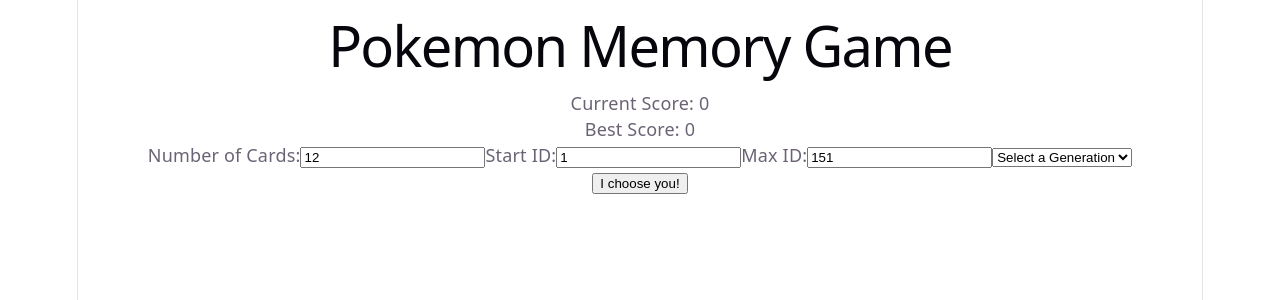
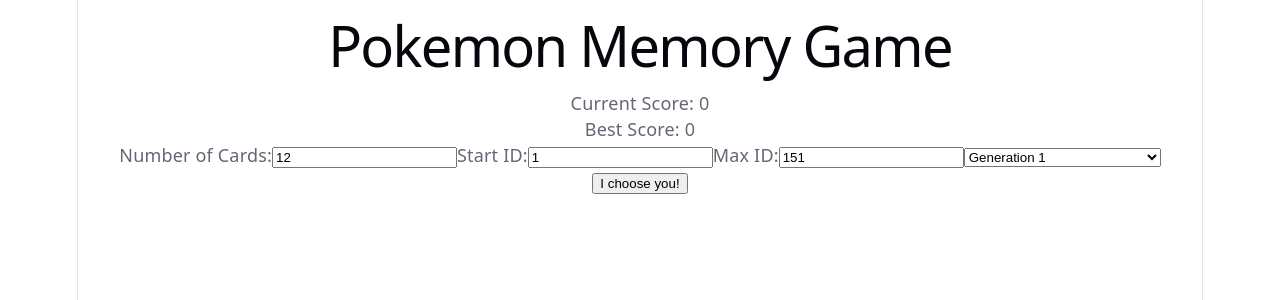
Before and after one commit to 1nf1n1t3f1r3/odin_memory, a React (Vite) app: page / in a window 1280 px wide. Shown: the top 300 px of the page. Built offline with nearby package versions, Linux system fonts and the light colour scheme.

Commit message:
Added Victory Screen

```diff
--- a/src/App.jsx
+++ b/src/App.jsx
@@ -12,6 +12,8 @@
   const [minRange, setMinRange] = useState(1);
   const [maxRange, setMaxRange] = useState(151);
 
+  const [numToWin, setNumToWin] = useState(0);
+
   // Data Holder for Pokemon Generations
   const generations = [
     { name: "All Generations", min: 1, max: 493 },
@@ -19,6 +21,11 @@
     { name: "Generation 2", min: 152, max: 251 },
     { name: "Generation 3", min: 252, max: 386 },
   ];
+
+  //    Helper to see if we have a Generation selected or not
+  const currentGenIndex = generations.findIndex(
+    (gen) => gen.min === minRange && gen.max === maxRange,
+  );
 
   // Input Logic for selecting a Generation via the Generation Dropdown
   const handleGenChange = (e) => {
@@ -61,12 +68,25 @@
       if (newScore > highScore) {
         setHighScore(newScore);
       }
-      //   if newScore == 12... Win
+      //   if (newScore === numToWin) {
+      //     {
+      //       score === numToWin && numToWin > 0 && (
+      //         <div className="victory-message">
+      //           <h2>🎉 Victory! You caught all {numToWin} Pokemon! 🎉</h2>
+      //         </div>
+      //       );
+      //     }
+      //   }
     }
   };
 
   //   Start the Game. Create an Array via Promises and Populate the List
   const fetchPokemon = async () => {
+    // Lock in the Victory Number when we start the game, reset the score and the clicked IDs array for a clean slate
+    setNumToWin(numToFetch);
+    setScore(0);
+    setClickedIds([]);
+
     // 1. Create an array of IDs [1, 2, ..., 12]
     const ids = getUniqueRandomIds(numToFetch, minRange, maxRange);
 
@@ -122,8 +142,11 @@
             onChange={(e) => setMaxRange(parseInt(e.target.value))}
           />
         </label>
-        <select onChange={handleGenChange}>
-          <option value="">Select a Generation</option>
+        <select
+          value={currentGenIndex !== -1 ? currentGenIndex : ""}
+          onChange={handleGenChange}
+        >
+          <option value="">Custom / Select a Generation</option>
           {generations.map((gen, index) => (
             <option key={gen.name} value={index}>
               {gen.name}
@@ -134,6 +157,12 @@
       <div className="startButton">
         <button onClick={fetchPokemon}>I choose you!</button>
       </div>
+
+      {score === numToWin && numToWin > 0 && (
+        <div className="victory-message">
+          <h2>🎉 Victory! You caught all {numToWin} Pokemon! 🎉</h2>
+        </div>
+      )}
 
       <div className="card-container">
         {pokemonList.map((pokemon) => (
```
